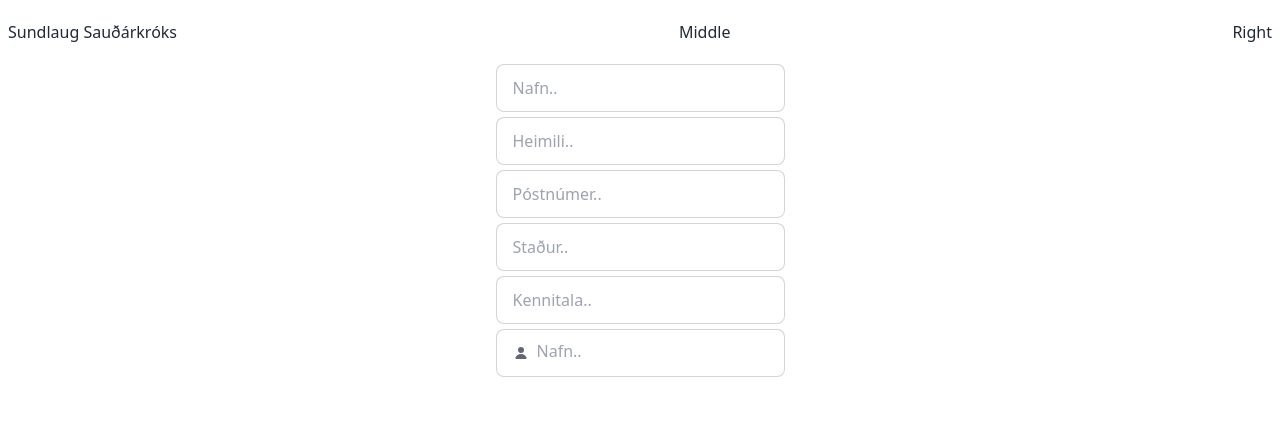
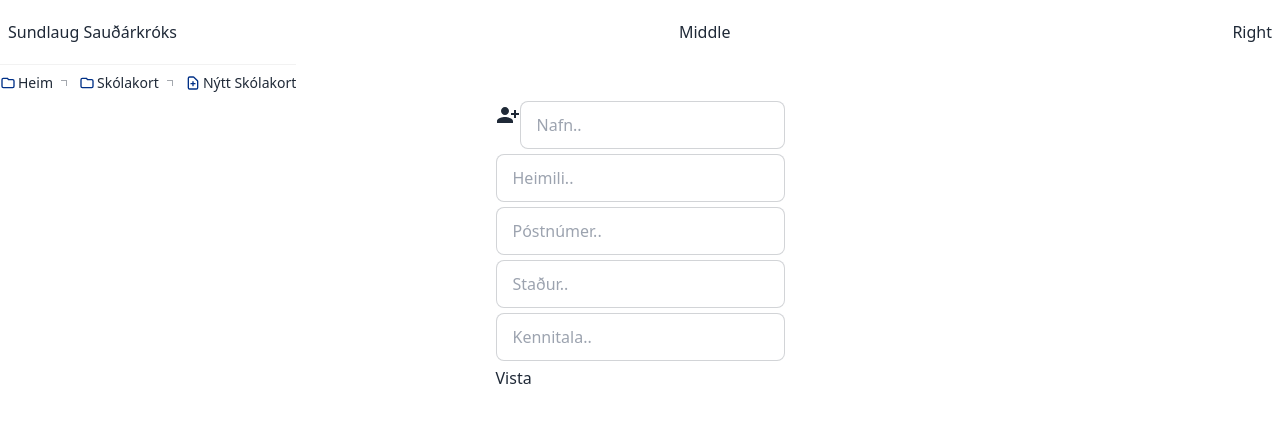
Before and after one commit to Codindev24/sundtherealdeal, a React (Vite) app: page /newskort in a window 1280 px wide. Shown: the top 422 px of the page. Built offline with nearby package versions, Linux system fonts and the light colour scheme; no server answers; the database is empty.

Commit message:
VInna i nytt skort

```diff
--- a/src/pages/NewSkort.jsx
+++ b/src/pages/NewSkort.jsx
@@ -1,5 +1,10 @@
 import { useEffect, useState } from "react";
 import { createClient } from "@supabase/supabase-js";
+import PersonAddAlt1Icon from '@mui/icons-material/PersonAddAlt1';
+import AddHomeIcon from '@mui/icons-material/AddHome';
+import PlaceIcon from '@mui/icons-material/Place';
+import SafetyDividerIcon from '@mui/icons-material/SafetyDivider';
+
 import '../sass/newskort.scss';
 
 const supabase = createClient("https://hdqsavcxdnrqtzqpxofj.supabase.co", "eyJhbGciOiJIUzI1NiIsInR5cCI6IkpXVCJ9.eyJpc3MiOiJzdXBhYmFzZSIsInJlZiI6ImhkcXNhdmN4ZG5ycXR6cXB4b2ZqIiwicm9sZSI6ImFub24iLCJpYXQiOjE3MTY2MzIxMTMsImV4cCI6MjAzMjIwODExM30.w_bEXaTKIARv-k9mEYx9y2MZqvtoiIsvv4iI6rXGAo8");
@@ -7,54 +12,133 @@ const supabase = createClient("https://hdqsavcxdnrqtzqpxofj.supabase.co", "eyJhb
 function Skolakort({ nafn, heimili, postnr, stadur, kt }) {
   const [skort, setSkorts] = useState([]);
 
-  async function createPost() {
+  async function createSkort() {
     await supabase
-    .from ('posts')
+    .from ('skort')
     .insert([
         { nafn, heimili, postnr, stadur, kt }
     ])
     .single()
-    setPost({ nafn: "", heimili: "", postnr: "", stadur: "", kt: "" })
-    fetchPosts()
+    setSkorts({ nafn: "", heimili: "", postnr: "", stadur: "", kt: "" })
+    fetchSkorts()
   }
+
+  useEffect(() => {
+   fetchSkorts();
+  }, []);
+
+  async function fetchSkorts() {
+    const { data } = await supabase
+    .from("skort")
+    .select()
+    setSkorts(data)
+
+  }
+
 
   return (
     <>
-        <div className="newskort flex justify-center">
+        <div className="newskort">
 
-        <div className="newpost flex-none jutify-center">
+        <div className="newskortbar  flex">
 
-        <input type="text" placeholder="Nafn.." value={nafn}
+        <div className="breadcrumbs text-sm">
+        <ul>
+          <li>
+            <a>
+              <svg
+                xmlns="http://www.w3.org/2000/svg"
+                fill="none"
+                viewBox="0 0 24 24"
+                className="h-4 w-4 stroke-current">
+                <path
+                  strokeLinecap="round"
+                  strokeLinejoin="round"
+                  strokeWidth="2"
+                  d="M3 7v10a2 2 0 002 2h14a2 2 0 002-2V9a2 2 0 00-2-2h-6l-2-2H5a2 2 0 00-2 2z"></path>
+              </svg>
+              Heim
+            </a>
+          </li>
+          <li>
+            <a>
+              <svg
+                xmlns="http://www.w3.org/2000/svg"
+                fill="none"
+                viewBox="0 0 24 24"
+                className="h-4 w-4 stroke-current">
+                <path
+                  strokeLinecap="round"
+                  strokeLinejoin="round"
+                  strokeWidth="2"
+                  d="M3 7v10a2 2 0 002 2h14a2 2 0 002-2V9a2 2 0 00-2-2h-6l-2-2H5a2 2 0 00-2 2z"></path>
+              </svg>
+              Skólakort
+            </a>
+          </li>
+          <li>
+            <a href="/newskort">
+              <svg
+                xmlns="http://www.w3.org/2000/svg"
+                fill="none"
+                viewBox="0 0 24 24"
+                className="h-4 w-4 stroke-current">
+                <path
+                  strokeLinecap="round"
+                  strokeLinejoin="round"
+                  strokeWidth="2"
+                  d="M9 13h6m-3-3v6m5 5H7a2 2 0 01-2-2V5a2 2 0 012-2h5.586a1 1 0 01.707.293l5.414 5.414a1 1 0 01.293.707V19a2 2 0 01-2 2z"></path>
+              </svg>
+              Nýtt Skólakort
+            </a>
+          </li>
+        </ul>
+        </div>
+
+        </div>{/* .newskortbar */}
+
+        <div className="newpost flex justify-center">
+
+          <ul>
+
+       <li>
+       <ul className="iconinput">
+       <li><PersonAddAlt1Icon /></li>
+       <li><input type="text" placeholder="Nafn.." value={nafn}
         className="input input-bordered w-full max-w-xs"
-        onChange={e => setPost({ ...post, nafn: e.target.value })} />
-        <br />
+        onChange={e => setSkorts({ ...skort, nafn: e.target.value })} /></li>
+       </ul>
+       </li>
+
+        <li>
         <input type="text" placeholder="Heimili.." value={heimili}
         className="input input-bordered w-full max-w-xs"
-        onChange={e => setPost({ ...post, heimili: e.target.value })} />
-        <br />
+        onChange={e => setSkorts({ ...skort, heimili: e.target.value })} />
+        </li>
+
+        <li>
         <input type="text" placeholder="Póstnúmer.." value={postnr}
         className="input input-bordered w-full max-w-xs"
-        onChange={e => setPost({ ...post, postnr: e.target.value })} />
-        <br />
+        onChange={e => setSkorts({ ...skort, postnr: e.target.value })} />
+        </li>
+
+        <li>
         <input type="text" placeholder="Staður.." value={stadur}
         className="input input-bordered w-full max-w-xs"
-        onChange={e => setPost({ ...post, stadur: e.target.value })} />
-        <br />
+        onChange={e => setSkorts({ ...skort, stadur: e.target.value })} />
+        </li>
+
+        <li>
         <input type="text" placeholder="Kennitala.." value={kt}
         className="input input-bordered w-full max-w-xs"
-        onChange={e => setPost({ ...post, kt: e.target.value })} />
+        onChange={e => setSkorts({ ...skort, kt: e.target.value })} />
+        </li>
 
-      <label className="input input-bordered flex items-center gap-2">
-        <svg
-          xmlns="http://www.w3.org/2000/svg"
-          viewBox="0 0 16 16"
-          fill="currentColor"
-          className="h-4 w-4 opacity-70">
-          <path
-            d="M8 8a3 3 0 1 0 0-6 3 3 0 0 0 0 6ZM12.735 14c.618 0 1.093-.561.872-1.139a6.002 6.002 0 0 0-11.215 0c-.22.578.254 1.139.872 1.139h9.47Z" />
-        </svg>
-        <input type="text" className="grow" placeholder="Nafn.." />
-      </label>
+        <li>
+          <button onClick={createSkort}>Vista</button>
+        </li>
+
+        </ul>
 
         </div>{ /*.newpost */ }
 
--- a/src/sass/newskort.scss
+++ b/src/sass/newskort.scss
@@ -4,7 +4,64 @@
 
 .newskort {
 
+.newskortbar {
+
+.breadcrumbs {
+ border-top: 1px solid rgba($color: gray, $alpha: .1);
+
+ul {
+
+li {
+
+span {
+
+svg {
+ color: $skag !important;
+ margin-right: 5px;
+}// svg
+
+}// span
+
+a {
+
+svg {
+ color: $skag !important;
+ margin-right: 2px;
+}// svg
+
+}// a
+
+}// li
+
+}// ul
+
+}// .breadcrumbs
+
+}// .newskortbar
+
 .newpost {
+
+ul {
+
+li {
+
+ul {
+
+li {
+float: left;
+
+input {
+ width: 100% !important;
+ margin-bottom: 5px;
+}// input
+
+}// li
+
+}// ul
+
+}// li
+
+}// ul
 
 input {
  margin-bottom: 5px;
```
